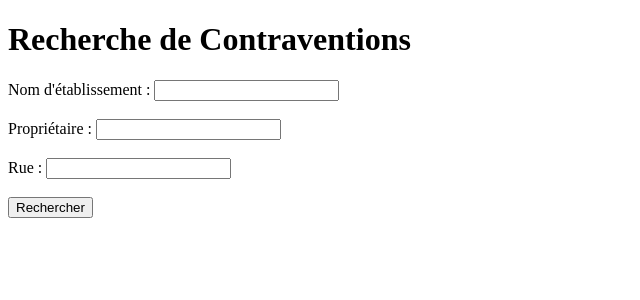
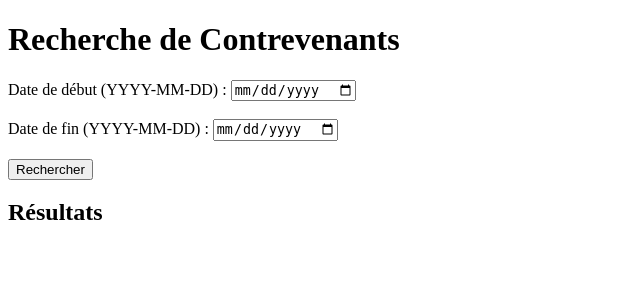
Before and after one commit to brainchemist/Offense_Management-_MTL, a Flask app: page / in a window 1280 px wide. Shown: the top 300 px of the page, without its empty margins (0-640 px from the left). Run offline with Flask 3, Linux system fonts and the light colour scheme.

Commit message:
A5 has been completed

```diff
--- a/app.py
+++ b/app.py
@@ -25,7 +25,7 @@ scheduler.add_job(
 
 @app.route('/contrevenants', methods=['GET'])
 def get_contrevenants():
-    """Retourne la liste des contraventions entre deux dates spécifiées."""
+    """Retourne la liste des contrevenants avec leur nombre de contraventions entre deux dates."""
     try:
         # Récupérer les paramètres 'du' et 'au' depuis la requête
         date_du = request.args.get('du')
@@ -42,10 +42,12 @@ def get_contrevenants():
         except ValueError:
             return jsonify({"error": "Les dates doivent être au format ISO 8601 (YYYY-MM-DD)."}), 400
 
-        # Construire la requête SQL pour filtrer par dates
+        # Construire la requête SQL pour regrouper par établissement
         query = """
-            SELECT * FROM violations
+            SELECT etablissement, COUNT(*) AS nb_contraventions
+            FROM violations
             WHERE date BETWEEN ? AND ?
+            GROUP BY etablissement
         """
         params = (date_du, date_au)
 
@@ -56,11 +58,8 @@ def get_contrevenants():
         results = cursor.fetchall()
         conn.close()
 
-        # Récupérer les noms des colonnes pour les inclure dans le JSON
-        columns = [column[0] for column in cursor.description]
-
         # Convertir les résultats en format JSON
-        data = [dict(zip(columns, row)) for row in results]
+        data = [{"etablissement": row[0], "nb_contraventions": row[1]} for row in results]
         return jsonify(data), 200
 
     except Exception as e:
--- a/templates/index.html
+++ b/templates/index.html
@@ -3,21 +3,82 @@
 <head>
     <meta charset="UTF-8">
     <meta name="viewport" content="width=device-width, initial-scale=1.0">
-    <title>Recherche de Contraventions</title>
+    <title>Recherche de Contrevenants</title>
+    <script src="https://code.jquery.com/jquery-3.6.0.min.js"></script>
 </head>
 <body>
-    <h1>Recherche de Contraventions</h1>
-    <form action="/search" method="post">
-        <label for="etablissement">Nom d'établissement :</label>
-        <input type="text" id="etablissement" name="etablissement"><br><br>
+    <h1>Recherche de Contrevenants</h1>
 
-        <label for="proprietaire">Propriétaire :</label>
-        <input type="text" id="proprietaire" name="proprietaire"><br><br>
-
-        <label for="rue">Rue :</label>
-        <input type="text" id="rue" name="rue"><br><br>
-
+    <!-- Formulaire de recherche rapide -->
+    <form id="search-form">
+        <label for="du">Date de début (YYYY-MM-DD) :</label>
+        <input type="date" id="du" name="du" required>
+        <br><br>
+        <label for="au">Date de fin (YYYY-MM-DD) :</label>
+        <input type="date" id="au" name="au" required>
+        <br><br>
         <button type="submit">Rechercher</button>
     </form>
+
+    <!-- Tableau pour afficher les résultats -->
+    <h2>Résultats</h2>
+    <table id="results-table" border="1" style="display: none;">
+        <thead>
+            <tr>
+                <th>Nom de l'établissement</th>
+                <th>Nombre de contraventions</th>
+            </tr>
+        </thead>
+        <tbody>
+            <!-- Les résultats seront insérés ici dynamiquement -->
+        </tbody>
+    </table>
+
+    <script>
+        $(document).ready(function () {
+            // Gérer la soumission du formulaire via Ajax
+            $('#search-form').on('submit', function (event) {
+                event.preventDefault(); // Empêcher le rechargement de la page
+
+                // Récupérer les dates saisies
+                const dateDu = $('#du').val();
+                const dateAu = $('#au').val();
+
+                // Envoyer la requête Ajax
+                $.ajax({
+                    url: '/contrevenants',
+                    method: 'GET',
+                    data: { du: dateDu, au: dateAu },
+                    success: function (data) {
+                        // Vérifier si des erreurs sont retournées
+                        if (data.error) {
+                            alert(data.error);
+                            return;
+                        }
+
+                        // Afficher le tableau et remplir les résultats
+                        const tbody = $('#results-table tbody');
+                        tbody.empty(); // Vider le tableau précédent
+                        if (data.length > 0) {
+                            data.forEach(function (item) {
+                                tbody.append(`
+                                    <tr>
+                                        <td>${item.etablissement}</td>
+                                        <td>${item.nb_contraventions}</td>
+                                    </tr>
+                                `);
+                            });
+                            $('#results-table').show(); // Afficher le tableau
+                        } else {
+                            alert("Aucun résultat trouvé.");
+                        }
+                    },
+                    error: function () {
+                        alert("Une erreur est survenue lors de la récupération des données.");
+                    }
+                });
+            });
+        });
+    </script>
 </body>
 </html>
```
